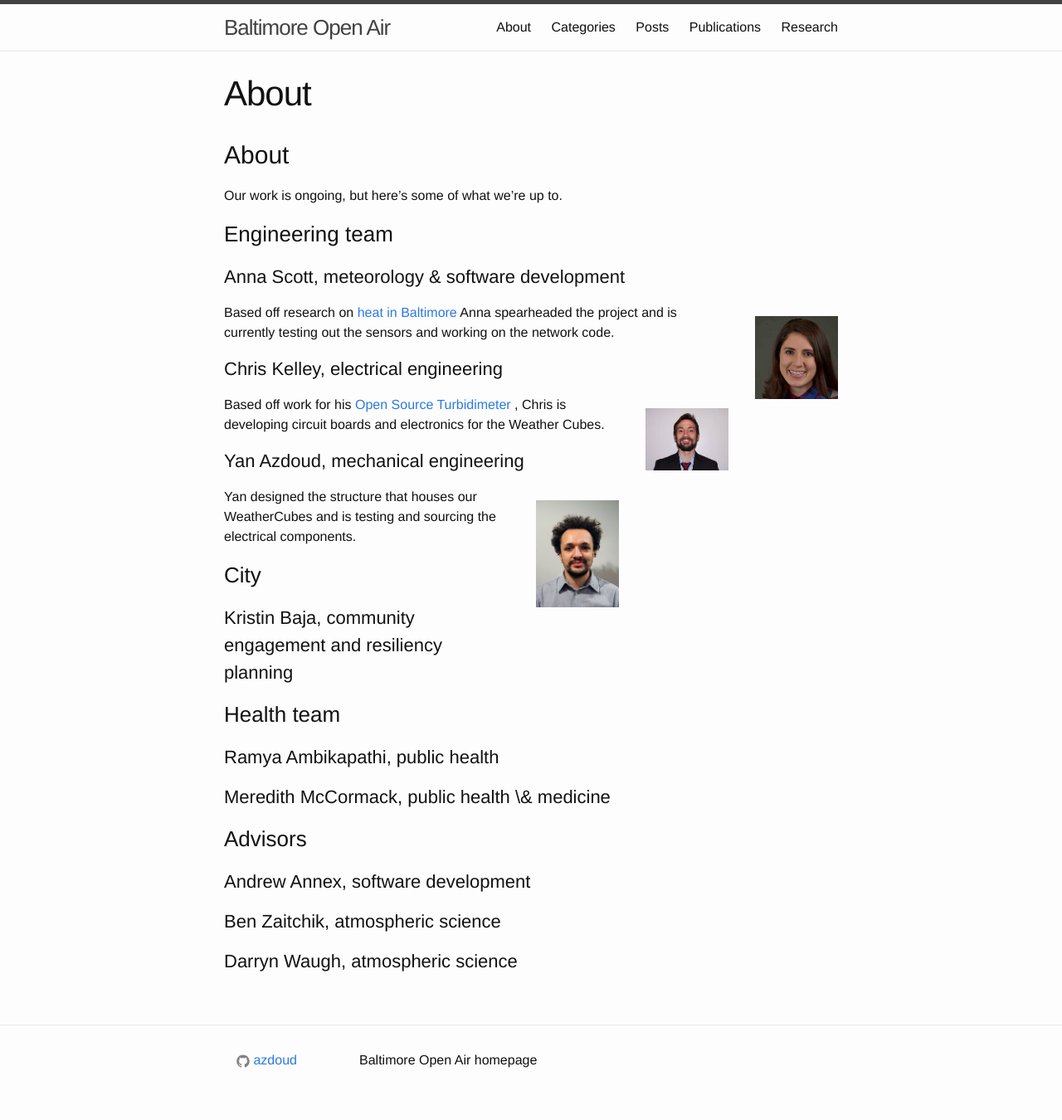
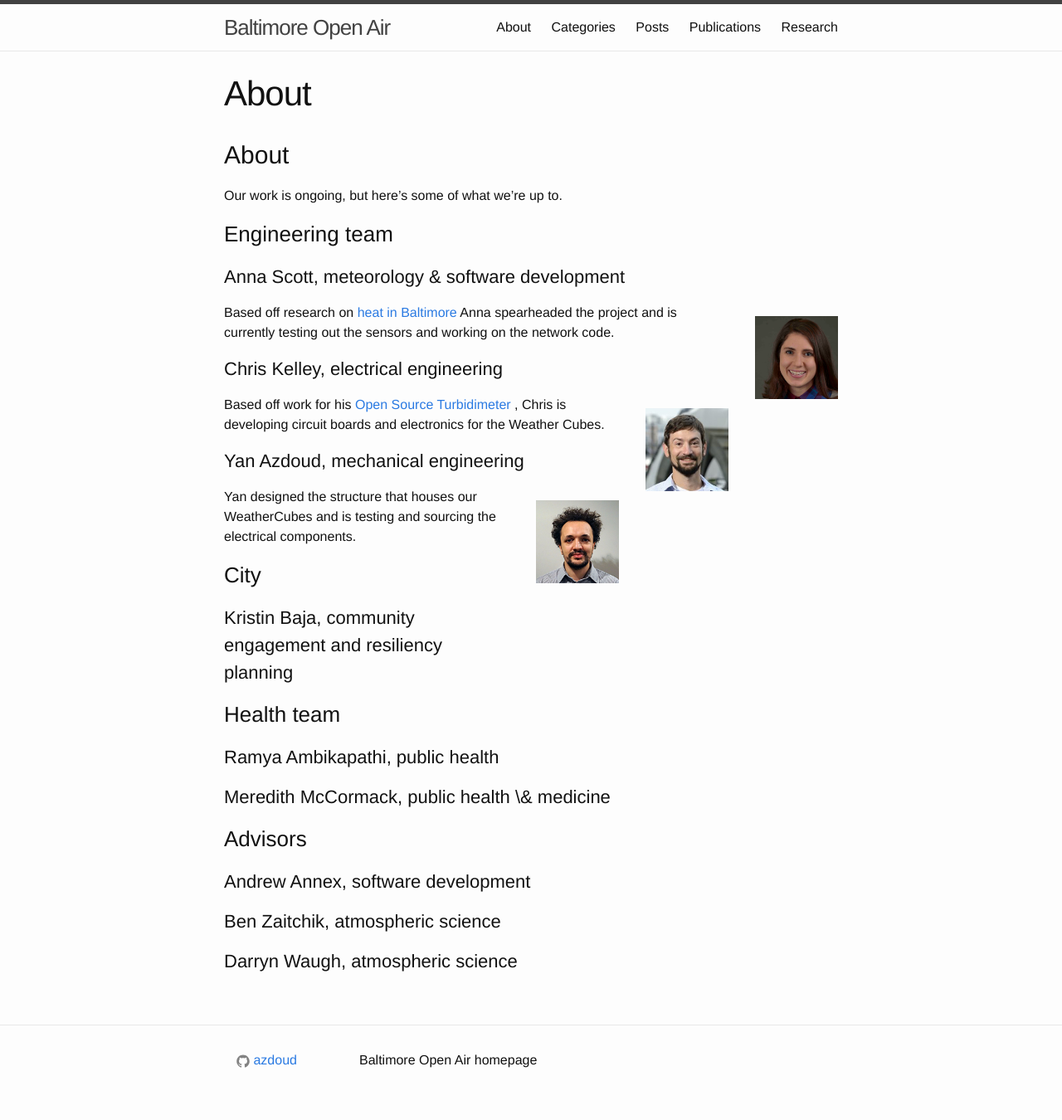
Before and after one commit to BaltimoreOpenAir/222.github.io, a Jekyll site: the page built from about.md, in a window 1280 px wide. Shown: the whole page at 83% size. Built offline with Jekyll 4.4.1, drawn with Linux system fonts in a browser that asks for light colours; our own code applies the rules of GitHub Pages for plain Markdown files.

Commit message:
Update about.md

```diff
--- a/about.md
+++ b/about.md
@@ -14,13 +14,13 @@ Based off research on [heat in Baltimore](http://www.baltimoresustainability.org
 and working on the network code.
 
 ### Chris Kelley, electrical engineering
-<img src="images/chris.jpg" width="100" style="float:right; margin: 1em 0 4em 2em;"
+<img src="images/chris2.jpg" width="100" style="float:right; margin: 1em 0 4em 2em;"
 title="Chris"/>
 Based off work for his [Open Source Turbidimeter](https://github.com/wash4all/open-turbidimeter-project)
 , Chris is developing circuit boards and electronics for the Weather Cubes.
 
 ### Yan Azdoud, mechanical engineering
-<img src="images/yan.jpg" width="100" style="float:right; margin: 1em 0 4em 2em;"
+<img src="images/yan2.jpg" width="100" style="float:right; margin: 1em 0 4em 2em;"
 title="Yan"/>
 Yan designed the structure that houses our WeatherCubes
 and is testing and sourcing the electrical components.
```
